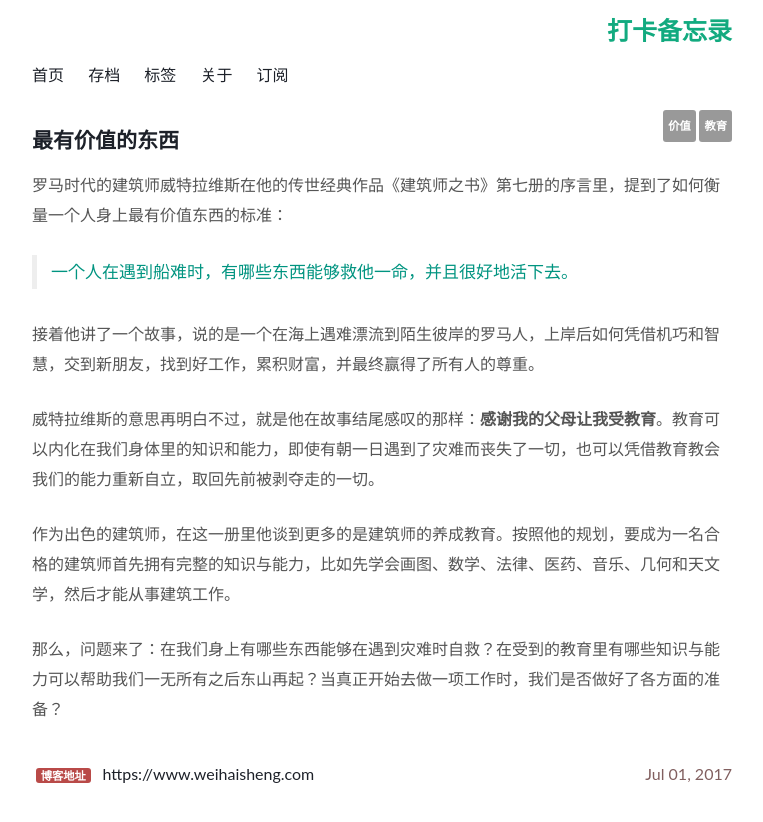
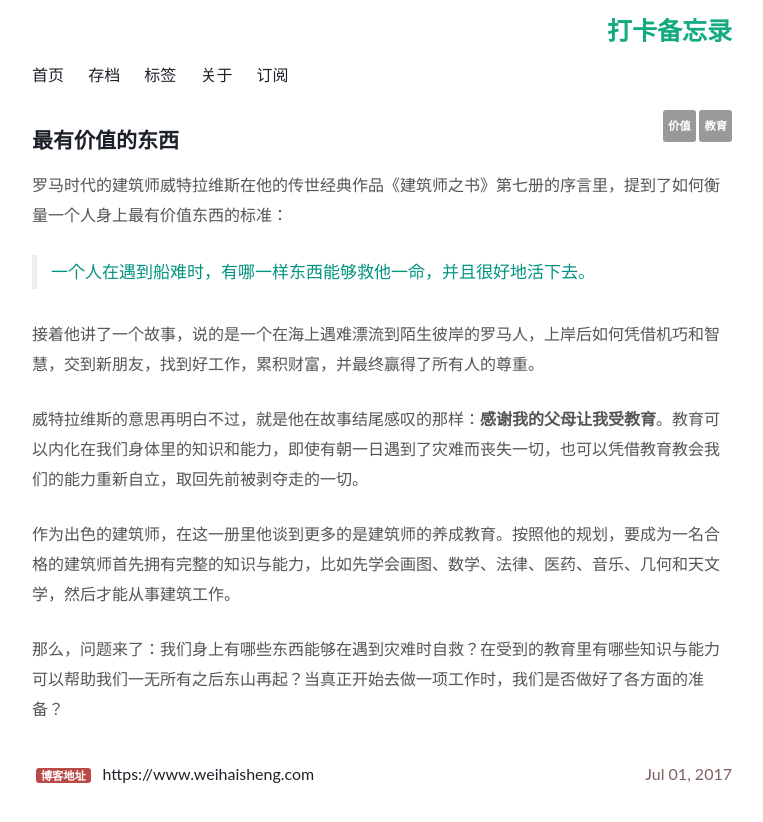
Before and after one commit to Turbo-Snail/ReadingCard, a Jekyll site: the page built from _posts/2017-07-01-TheMostValuableThing.md, in a window 1280 px wide. Shown: the top 822 px of the page, without its empty margins (258-1021 px from the left). Built offline with Jekyll 4.4.1, drawn with Linux system fonts in a browser that asks for light colours; comment, search, counter and statistics services are not loaded.

Commit message:
Update 2017-07-01-TheMostValuableThing.md

```diff
--- a/_posts/2017-07-01-TheMostValuableThing.md
+++ b/_posts/2017-07-01-TheMostValuableThing.md
@@ -12,12 +12,12 @@ published: true
 
 罗马时代的建筑师威特拉维斯在他的传世经典作品《建筑师之书》第七册的序言里，提到了如何衡量一个人身上最有价值东西的标准：
 
->一个人在遇到船难时，有哪些东西能够救他一命，并且很好地活下去。
+>一个人在遇到船难时，有哪一样东西能够救他一命，并且很好地活下去。
 
 接着他讲了一个故事，说的是一个在海上遇难漂流到陌生彼岸的罗马人，上岸后如何凭借机巧和智慧，交到新朋友，找到好工作，累积财富，并最终赢得了所有人的尊重。
 
-威特拉维斯的意思再明白不过，就是他在故事结尾感叹的那样：**感谢我的父母让我受教育**。教育可以内化在我们身体里的知识和能力，即使有朝一日遇到了灾难而丧失了一切，也可以凭借教育教会我们的能力重新自立，取回先前被剥夺走的一切。
+威特拉维斯的意思再明白不过，就是他在故事结尾感叹的那样：**感谢我的父母让我受教育**。教育可以内化在我们身体里的知识和能力，即使有朝一日遇到了灾难而丧失一切，也可以凭借教育教会我们的能力重新自立，取回先前被剥夺走的一切。
 
 作为出色的建筑师，在这一册里他谈到更多的是建筑师的养成教育。按照他的规划，要成为一名合格的建筑师首先拥有完整的知识与能力，比如先学会画图、数学、法律、医药、音乐、几何和天文学，然后才能从事建筑工作。
 
-那么，问题来了：在我们身上有哪些东西能够在遇到灾难时自救？在受到的教育里有哪些知识与能力可以帮助我们一无所有之后东山再起？当真正开始去做一项工作时，我们是否做好了各方面的准备？
+那么，问题来了：我们身上有哪些东西能够在遇到灾难时自救？在受到的教育里有哪些知识与能力可以帮助我们一无所有之后东山再起？当真正开始去做一项工作时，我们是否做好了各方面的准备？
```
